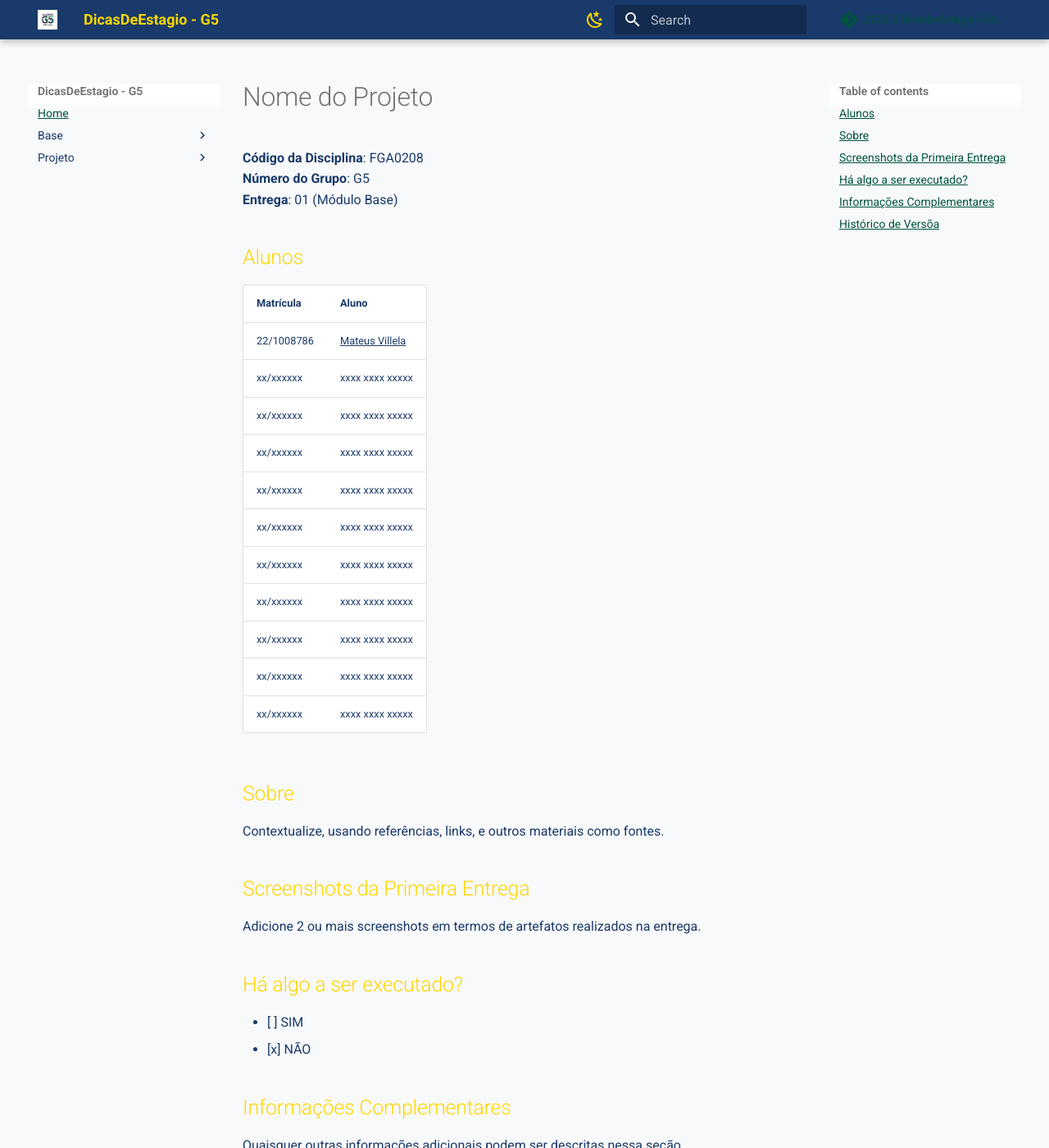
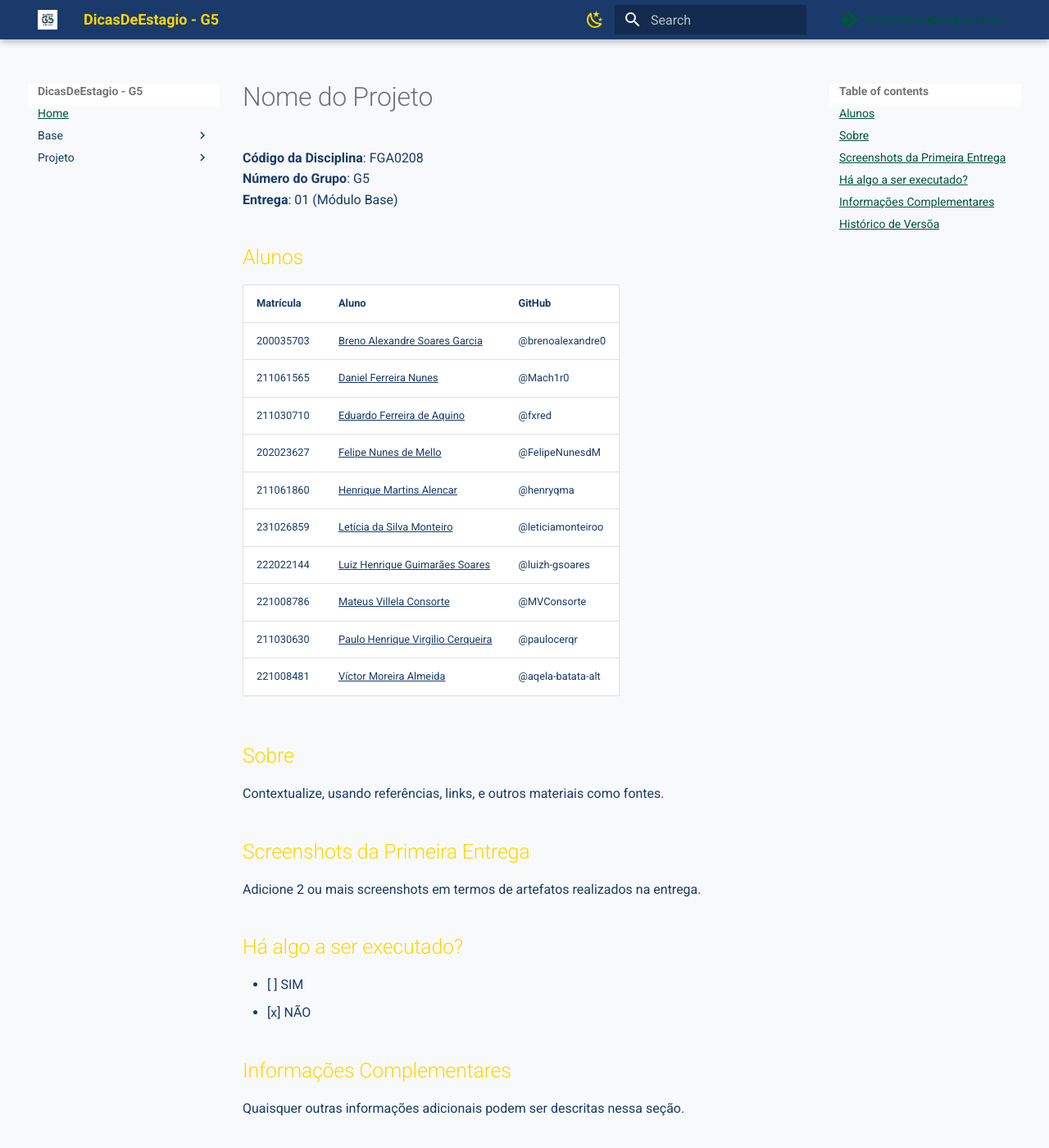
Before and after one commit to UnBArqDsw2025-2-Turma02/2025.2-T02_G5_DicasDeEstagio_Entrega03, an MkDocs documentation site: the page built from docs/README.md, in a window 1280 px wide and 1400 px high. Shown: the whole window at 82% size. Built offline with MkDocs 1.6.1 and Material for MkDocs 9.7.7, drawn with Linux system fonts in a browser that asks for light colours; comment, search, counter and statistics services are not loaded; some of the changed text lies outside the part shown.

Commit message:
docs: atualização no readme e na home

```diff
--- a/docs/README.md
+++ b/docs/README.md
@@ -5,19 +5,19 @@
 **Entrega**: 01 (Módulo Base)<br>
 
 ## Alunos
-|Matrícula | Aluno |
-| -- | -- |
-| 22/1008786  |  [Mateus Villela](https://github.com/MVConsorte) |
-| xx/xxxxxx  |  xxxx xxxx xxxxx |
-| xx/xxxxxx  |  xxxx xxxx xxxxx |
-| xx/xxxxxx  |  xxxx xxxx xxxxx |
-| xx/xxxxxx  |  xxxx xxxx xxxxx |
-| xx/xxxxxx  |  xxxx xxxx xxxxx |
-| xx/xxxxxx  |  xxxx xxxx xxxxx |
-| xx/xxxxxx  |  xxxx xxxx xxxxx |
-| xx/xxxxxx  |  xxxx xxxx xxxxx |
-| xx/xxxxxx  |  xxxx xxxx xxxxx |
-| xx/xxxxxx  |  xxxx xxxx xxxxx |
+| Matrícula   | Aluno | GitHub |
+|-------------|-------|--------|
+| 200035703   | [Breno Alexandre Soares Garcia](https://github.com/brenoalexandre0) | @brenoalexandre0 |
+| 211061565   | [Daniel Ferreira Nunes](https://github.com/Mach1r0) | @Mach1r0 |
+| 211030710   | [Eduardo Ferreira de Aquino](https://github.com/fxred) | @fxred |
+| 202023627   | [Felipe Nunes de Mello](https://github.com/FelipeNunesdM) | @FelipeNunesdM |
+| 211061860   | [Henrique Martins Alencar](https://github.com/henryqma) | @henryqma |
+| 231026859   | [Letícia da Silva Monteiro](https://github.com/leticiamonteiroo) | @leticiamonteiroo |
+| 222022144   | [Luiz Henrique Guimarães Soares](https://github.com/luizh-gsoares) | @luizh-gsoares |
+| 221008786   | [Mateus Villela Consorte](https://github.com/MVConsorte) | @MVConsorte |
+| 211030630   | [Paulo Henrique Virgilio Cerqueira](https://github.com/paulocerqr) | @paulocerqr |
+| 221008481   | [Víctor Moreira Almeida](https://github.com/aqela-batata-alt) | @aqela-batata-alt |
+
 
 ## Sobre
 Contextualize, usando referências, links, e outros materiais como fontes.
@@ -36,4 +36,5 @@ Quaisquer outras informações adicionais podem ser descritas nessa seção.
 ## Histórico de Versõa
 | ID | Descrição | Autor |Revisor | Data |
 | -- | -- | -- | -- | -- |
-| 01  |  Ajustes no documento template inicial | [Mateus](https://github.com/MVConsorte) | - | 02/09/25 |
+| 01  |  Criação do Documento | [Mateus](https://github.com/MVConsorte) | [Letícia da Silva Monteiro](https://github.com/leticiamonteiroo) | 02/09/25 |
+| 02  |  Ajuste no documento | [Letícia da Silva Monteiro](https://github.com/leticiamonteiroo) | [Mateus Villela Consorte](https://github.com/MVConsorte) | 04/09/25 |
```
Also changed, not shown: docs/home.md (+67 -0 lines).
